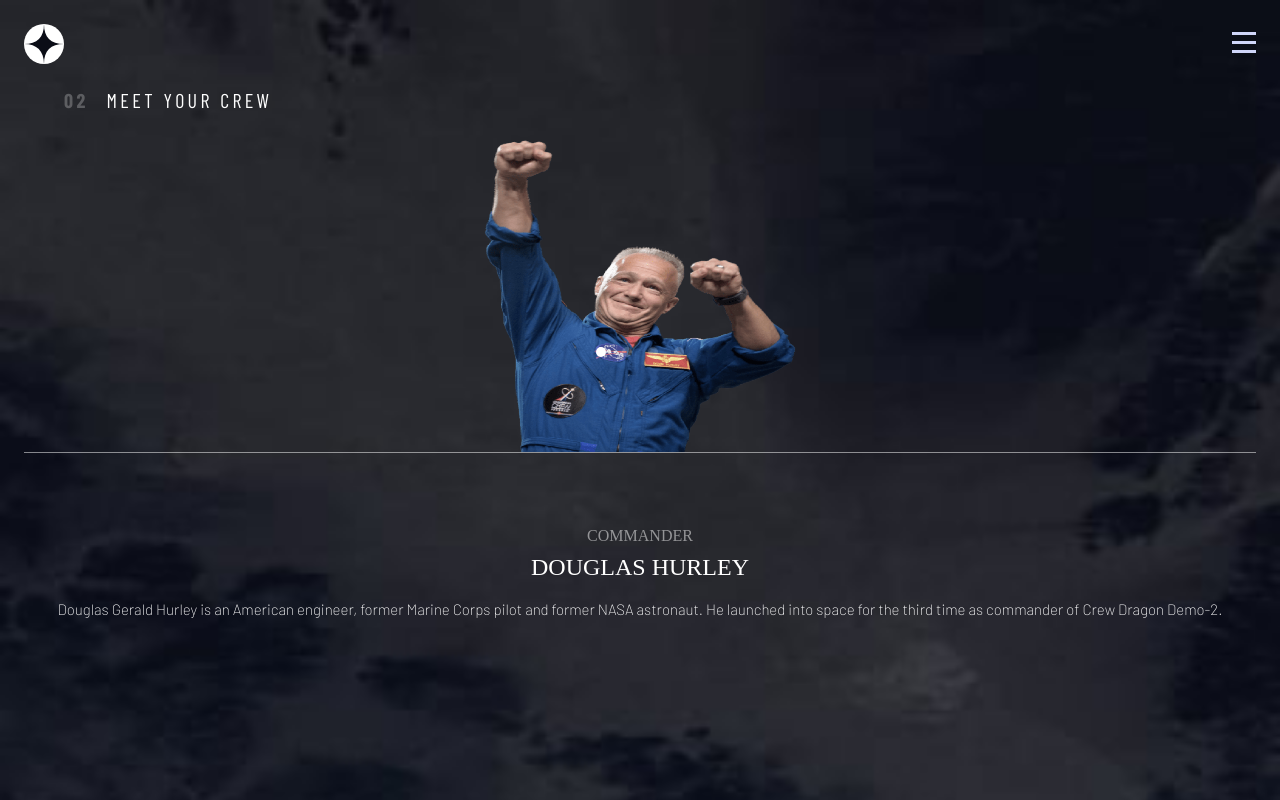
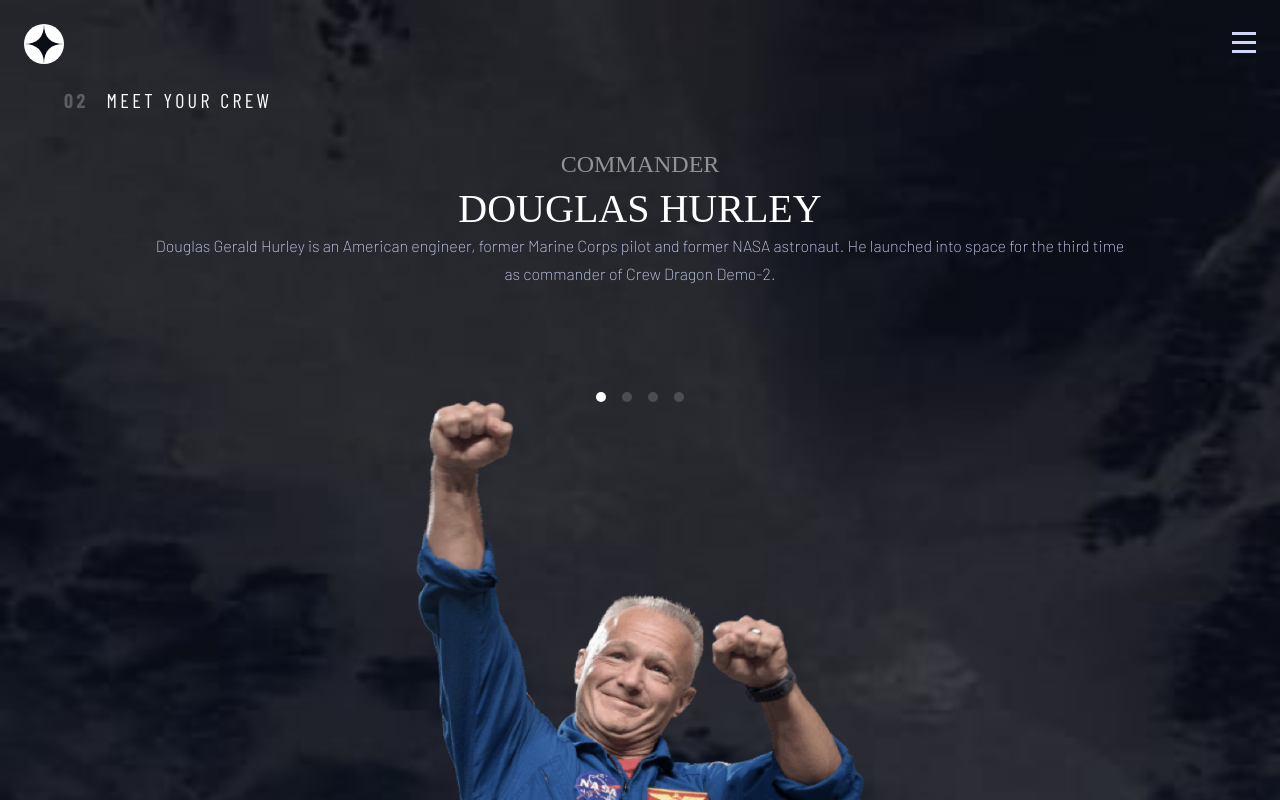
Before and after one commit to filip96zx/space-tourism, a React (Create React App) app: page /crew in a window 1280 px wide. Shown: the top 800 px of the page. Built offline with nearby package versions, Linux system fonts and the light colour scheme; a web font is replaced by a local one.

Commit message:
feat: tablet CrewPage support

```diff
--- a/src/components/crew/CrewComponent.style.ts
+++ b/src/components/crew/CrewComponent.style.ts
@@ -1,9 +1,14 @@
 import styled from 'styled-components';
+import breakpoints from '../../globalStyles/breakpoints';
 
 const CrewComponentStyled = styled.div`
   scroll-snap-align: start;
   min-width: 100vw;
   min-height: 100vh;
+
+  .tablet-container{
+    display: none;
+  }
 
   hr {
     margin: 0 24px;
@@ -40,8 +45,49 @@ const CrewComponentStyled = styled.div`
     padding-bottom: 32px;
     line-height: 25px;
     font-size: 15px;
+    color: var(--secondary-color);
   }
 
+  @media ${breakpoints.tablet} {
+    display: flex;
+    min-height: 100vh;
+    flex-direction: column;
+    justify-content: flex-end;
+    .mobile-container {
+      display: none;
+    }
+    .tablet-container{
+      display: block;
+    }
+    hr {
+      display: none;
+    }
+
+    h3 {
+      margin-top: 150px;
+      font-size: 24px;
+      line-height: 28px;
+    }
+    h2 {
+      font-size: 40px;
+      line-height: 46px;
+    }
+
+    p {
+      font-size: 16px;
+      line-height: 28px;
+      margin: 0 155px;
+    }
+    .image-container {
+      div {
+        margin-top: 80px;
+      }
+      img {
+        width: 450px;
+        height: 570px;
+      }
+    }
+  }
 `;
 
 export default CrewComponentStyled;
--- a/src/components/crew/CrewComponent.tsx
+++ b/src/components/crew/CrewComponent.tsx
@@ -1,4 +1,4 @@
-import React, { useEffect, useRef } from 'react';
+import React from 'react';
 import Crew from '../../models/crew.model';
 import PagePicture from '../displayElements/PagePicture';
 import CrewComponentStyled from './CrewComponent.style';
@@ -11,11 +11,21 @@ const CrewComponent: React.FC<Props<Crew>> = ({ data, addRef }) => {
 
   return (
     <CrewComponentStyled ref={componentRef}>
-      <PagePicture imagePaths={data.imagePaths} alt={data.name + " photo"} />
-      <hr />
-      <h3 >{data.role}</h3>
-      <h2 >{data.name}</h2>
-      <p>{data.description}</p>
+      <div className="mobile-container">
+        <PagePicture imagePaths={data.imagePaths} alt={data.name + " photo"} />
+        <hr />
+        <h3 >{data.role}</h3>
+        <h2 >{data.name}</h2>
+        <p>{data.description}</p>
+      </div>
+      <div className="tablet-container">
+        <h3 >{data.role}</h3>
+        <h2 >{data.name}</h2>
+        <p>{data.description}</p>
+        <div className="image-container">
+          <PagePicture imagePaths={data.imagePaths} alt={data.name + " photo"} />
+        </div>
+      </div>
     </CrewComponentStyled>
   );
 };
--- a/src/components/crew/CrewContainer.tsx
+++ b/src/components/crew/CrewContainer.tsx
@@ -13,6 +13,7 @@ import PageHeading from '../displayElements/PageHeading';
 import CrewContainerStyled from './CrewContainer.style';
 import CrewComponent from './CrewComponent';
 import PageNavigation from '../displayElements/PageNavigation';
+import CrewNavigationStyled from './CrewNavigation.style';
 
 const crew = [
   {
@@ -63,7 +64,7 @@ const CrewContainer: React.FC = () => {
 
   return (
     <>
-      <PageNavigation currentSubpage={currentSubpage} subpageRefs={subpageRefs} scrollFn={scrollIntoSubpage} />
+      <PageNavigation Styling={CrewNavigationStyled} currentSubpage={currentSubpage} subpageRefs={subpageRefs} scrollFn={scrollIntoSubpage} />
       <PageHeading nrAnnotation='02'>Meet your crew</PageHeading>
       <CrewContainerStyled ref={setPageContainerRef}>
         {crew.map(item => <CrewComponent key={item.id} addRef={addSubpageRef} data={item} />)}
--- /dev/null
+++ b/src/components/crew/CrewNavigation.style.ts
@@ -0,0 +1,11 @@
+import styled from 'styled-components';
+import PageNavigationBase from '../displayElements/PageNavigationBase.style';
+
+const CrewNavigationStyled = styled(PageNavigationBase)`
+
+  @media (min-width: 768px) {
+    top: 360px;
+  }
+`;
+
+export default CrewNavigationStyled;
```
